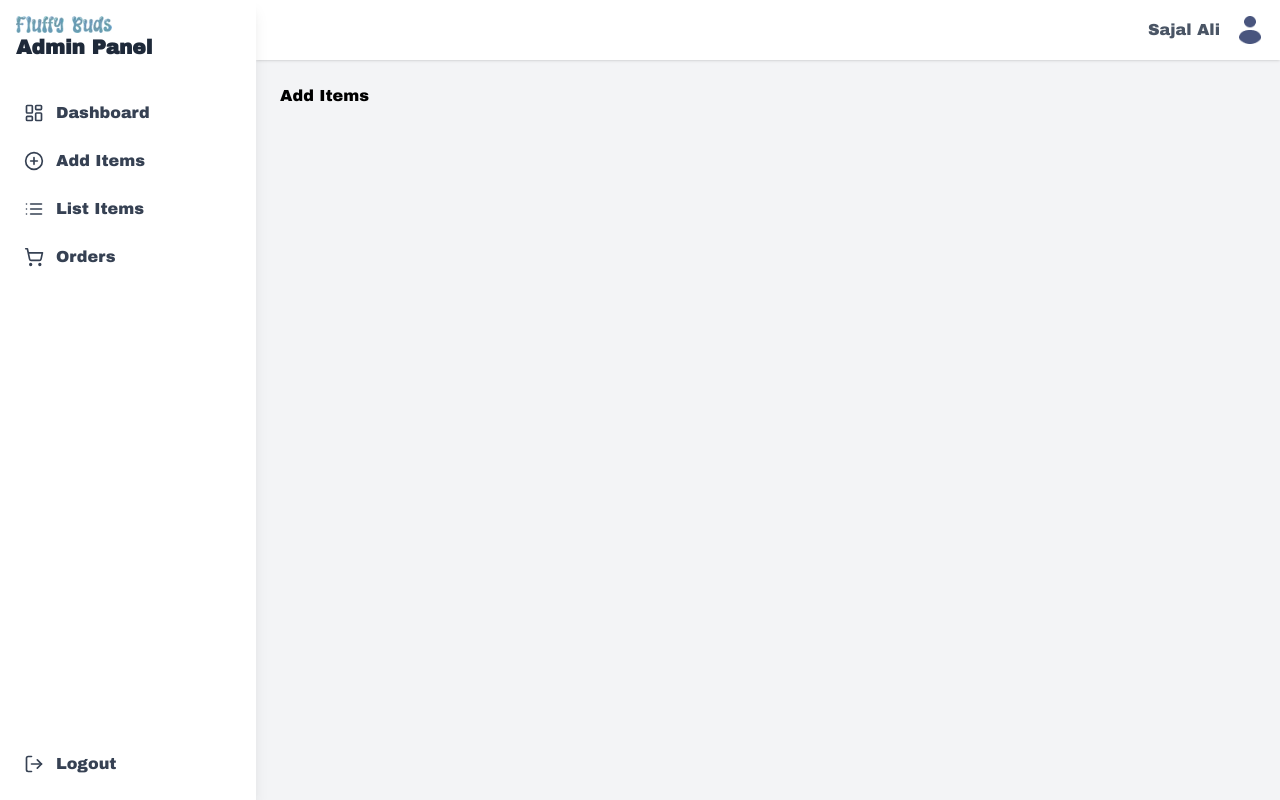
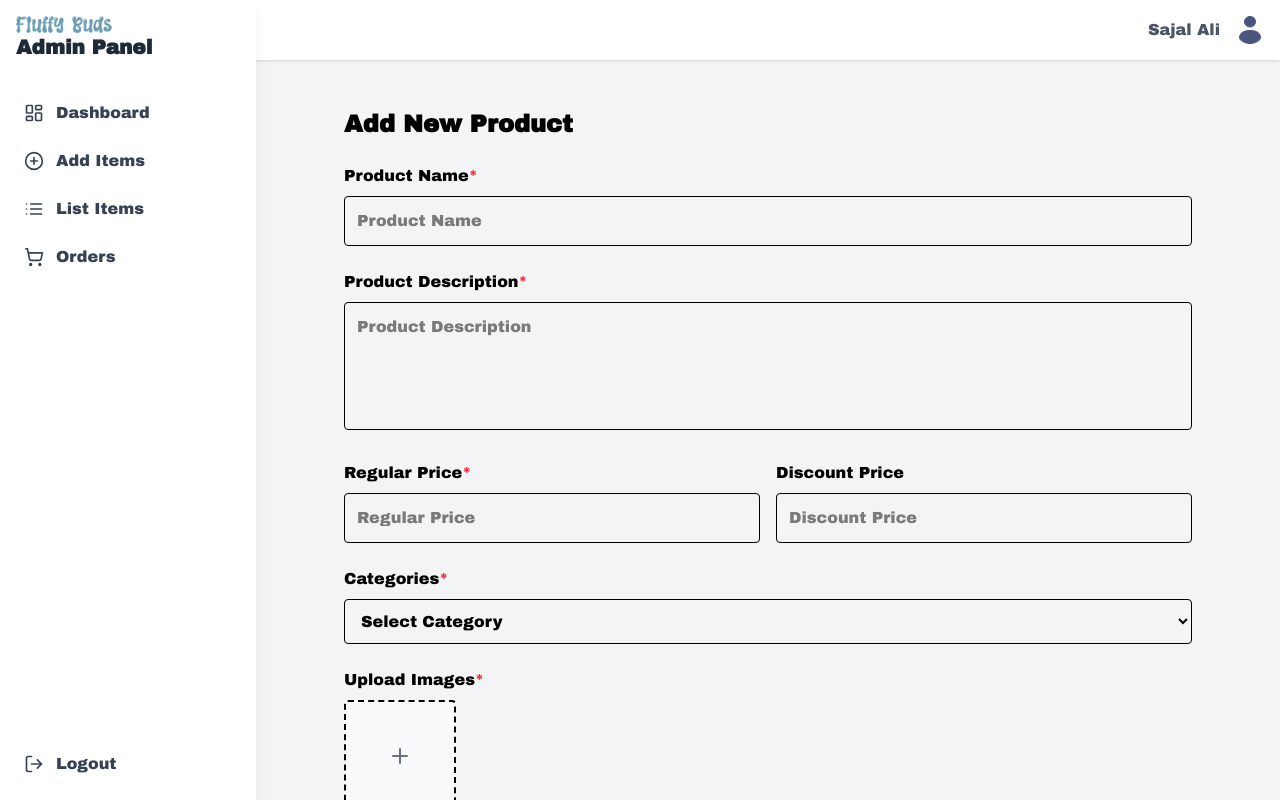
Before and after one commit to mdsajalali/fluffy-buds, a React (Vite) app: page /dashboard/add-items in a window 1280 px wide. Built offline with nearby package versions, Linux system fonts and the light colour scheme.

Commit message:
added: add items ui

```diff
--- a/src/pages/(dashboard)/AddItems.tsx
+++ b/src/pages/(dashboard)/AddItems.tsx
@@ -1,5 +1,148 @@
+import { useState, useRef, ChangeEvent } from "react";
+import { Trash2, Plus } from "lucide-react";
+
+const MAX_IMAGES = 4;
+
+type ImageType = {
+  file: File;
+  url: string;
+};
+
 const AddItems = () => {
-  return <div>Add Items</div>;
+  const [images, setImages] = useState<ImageType[]>([]);
+  const [error, setError] = useState<string>("");
+  const inputRef = useRef<HTMLInputElement>(null);
+
+  const handleImageChange = (e: ChangeEvent<HTMLInputElement>) => {
+    const files = e.target.files ? Array.from(e.target.files) : [];
+
+    if (images.length + files.length > MAX_IMAGES) {
+      setError("You can only upload up to 4 images.");
+      return;
+    }
+
+    const newImages: ImageType[] = files.map((file) => ({
+      file,
+      url: URL.createObjectURL(file),
+    }));
+
+    setImages((prev) => [...prev, ...newImages]);
+    setError("");
+  };
+
+  const handleDeleteImage = (index: number) => {
+    const newImages = [...images];
+    newImages.splice(index, 1);
+    setImages(newImages);
+  };
+
+  return (
+    <div className="max-w-4xl mx-auto md:p-6">
+      <h2 className="text-2xl font-bold mb-6">Add New Product</h2>
+
+      <div>
+        <label className="block font-medium mb-2">
+          Product Name<span className="text-red-500">*</span>
+        </label>
+        <input
+          type="text"
+          placeholder="Product Name"
+          className="border p-3 rounded w-full"
+        />
+
+        <label className="block font-medium mb-2 mt-6">
+          Product Description<span className="text-red-500">*</span>
+        </label>
+        <textarea
+          placeholder="Product Description"
+          className="border p-3 rounded w-full h-32 resize-none md:col-span-2"
+        />
+
+        <div className="flex items-center gap-4 my-6 w-full">
+          <div className="w-full">
+            <label className="block font-medium mb-2">
+              Regular Price<span className="text-red-500">*</span>
+            </label>
+            <input
+              type="number"
+              placeholder="Regular Price"
+              className="border p-3 rounded w-full"
+            />
+          </div>
+
+          <div className="w-full">
+            <label className="block font-medium mb-2">Discount Price</label>
+            <input
+              type="number"
+              placeholder="Discount Price"
+              className="border p-3 rounded w-full"
+            />
+          </div>
+        </div>
+
+        <div className="w-full">
+          <label className="block font-medium mb-2">
+            Categories<span className="text-red-500">*</span>
+          </label>
+          <select className="border p-3 rounded w-full">
+            <option value="">Select Category</option>
+            <option value="Toys">Toys</option>
+            <option value="Stationery">Stationery</option>
+            <option value="Accessories">Accessories</option>
+          </select>
+        </div>
+      </div>
+
+      <div className="mt-6">
+        <label className="block font-medium mb-2">
+          Upload Images<span className="text-red-500">*</span>
+        </label>
+        {error && <p className="text-red-500 text-sm mb-2">{error}</p>}
+        <div className="flex gap-4 flex-wrap">
+          {images.map((img, index) => (
+            <div
+              key={index}
+              className="relative group w-28 h-28 rounded overflow-hidden"
+            >
+              <img
+                src={img.url}
+                alt={`preview-${index}`}
+                className="w-full h-full object-cover border rounded"
+              />
+              <button
+                type="button"
+                onClick={() => handleDeleteImage(index)}
+                className="absolute inset-0 flex items-center justify-center bg-black/20 cursor-pointer text-white opacity-0 group-hover:opacity-100 transition"
+              >
+                <Trash2 size={20} />
+              </button>
+            </div>
+          ))}
+
+          {images.length < MAX_IMAGES && (
+            <div
+              className="w-28 h-28 flex items-center justify-center border-2 border-dashed rounded cursor-pointer bg-gray-50 hover:bg-gray-100 transition"
+              onClick={() => inputRef.current?.click()}
+            >
+              <input
+                type="file"
+                multiple
+                accept="image/*"
+                onChange={handleImageChange}
+                ref={inputRef}
+                className="hidden"
+              />
+              <Plus size={24} className="text-gray-500" />
+            </div>
+          )}
+        </div>
+      </div>
+
+      <button className="mt-8 w-full bg-black text-white py-3 rounded hover:bg-gray-800 transition">
+        Add Product
+      </button>
+    </div>
+  );
 };
 
 export default AddItems;
```
